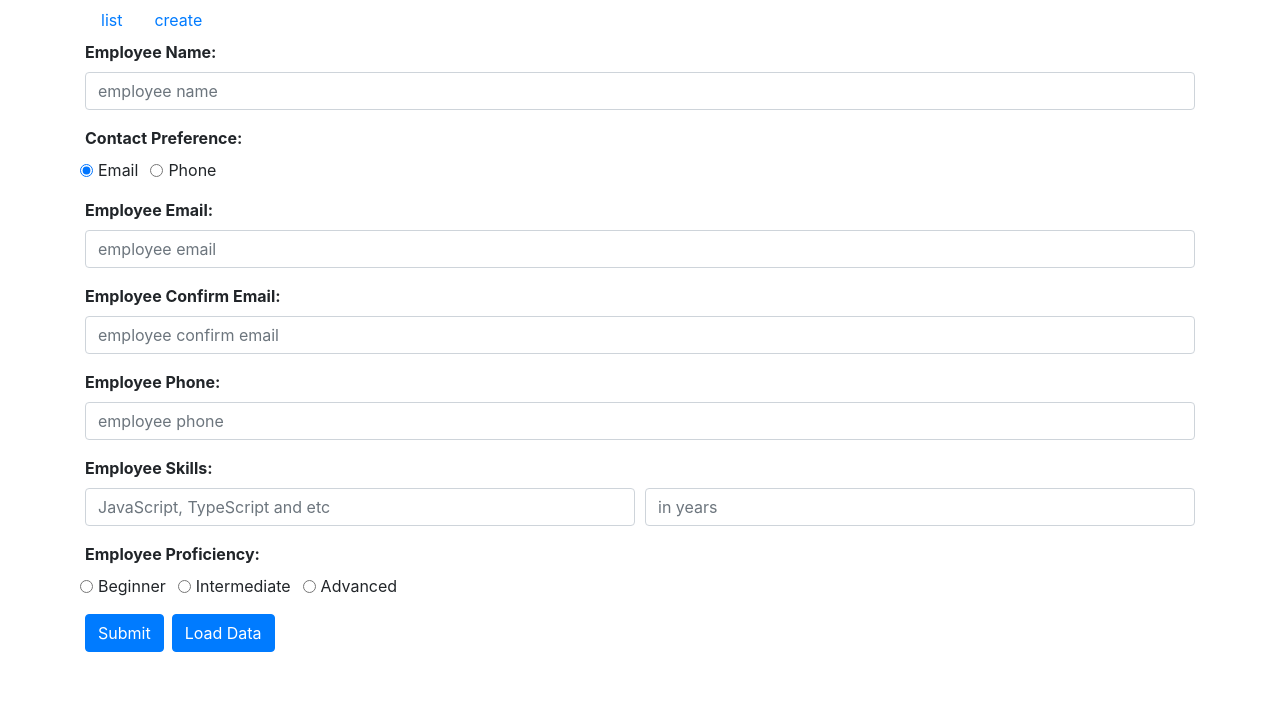
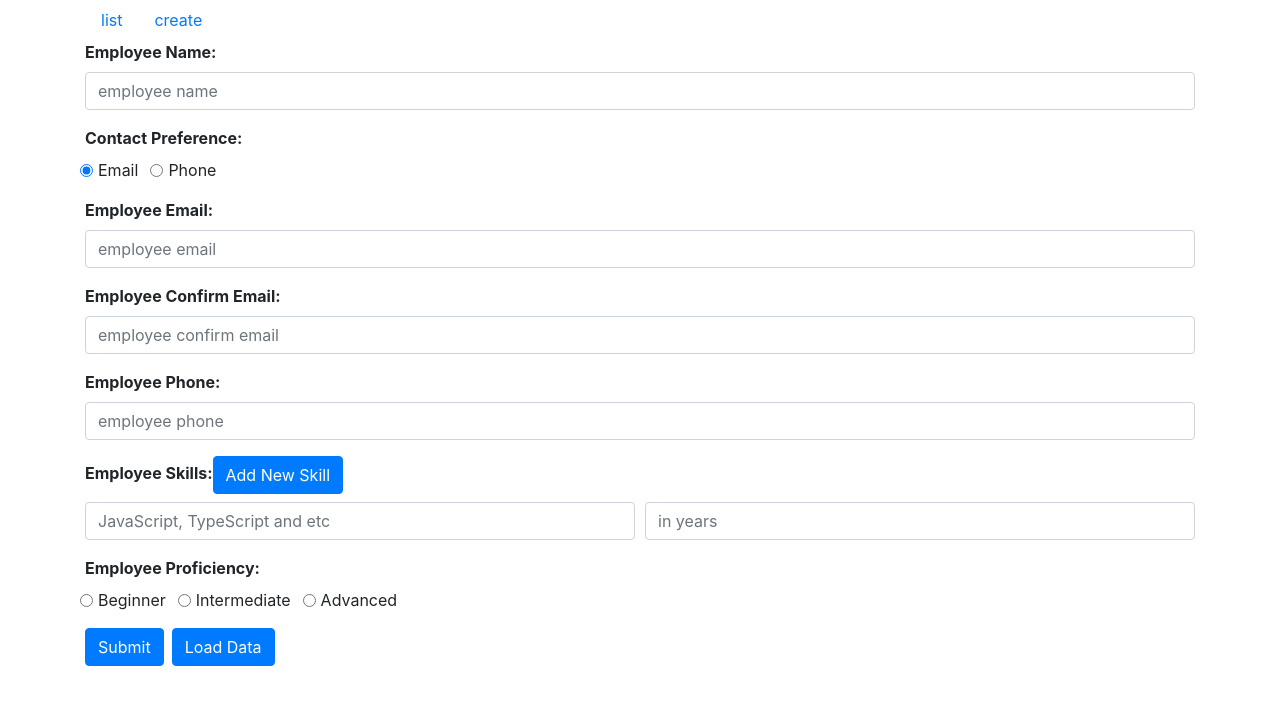
Before and after one commit to LaStudoAngular/angular-kukavka-app, an Angular app: page /create in a window 1280 px wide. Shown: the top 704 px of the page. Built offline with nearby package versions, Linux system fonts and the light colour scheme.

Commit message:
feat: Creating formarray of formgroup objects in Angular

```diff
--- a/src/app/components/employee/create-employee/create-employee.component.html
+++ b/src/app/components/employee/create-employee/create-employee.component.html
@@ -107,10 +107,14 @@
   </div>
 
   <!--  SKILLS GROUP-->
-  <div class="form-group" formGroupName="skills">
+  <label class="text-capitalize text-label">employee skills</label>
+  <button type="button" (click)="addSkillFormGroup()" class="btn btn-primary text-capitalize">
+    add new skill
+  </button>
+  <div formArrayName="skills">
+    <div class="form-group" formGroupName="0">
       <div class="form-group">
-      <label class="text-capitalize text-label">employee skills</label>
-      <div class="form-row">
+        <div class="form-row mt-2">
           <div class="col" [ngClass]="{ 'text-danger': formErrors.skillName }">
             <input
               formControlName="skillName"
@@ -185,7 +189,7 @@
         </div>
       </div>
     </div>
-
+  </div>
   <!--  SUBMIT BUTTON-->
   <button type="submit" class="btn btn-primary text-capitalize mr-2">
     submit
--- a/src/app/components/employee/create-employee/create-employee.component.ts
+++ b/src/app/components/employee/create-employee/create-employee.component.ts
@@ -73,11 +73,7 @@ export class CreateEmployeeComponent implements OnInit, OnDestroy {
       ),
       contactPreference: ['email'],
       phone: [''],
-      skills: this.fb.group({
-        skillName: ['', Validators.required],
-        skillExperience: ['', Validators.required],
-        skillProficiency: ['', Validators.required],
-      }),
+      skills: this.fb.array([this.addSkillFormGroup()]),
     });
 
     this.employeeCreateForm
@@ -131,8 +127,38 @@ export class CreateEmployeeComponent implements OnInit, OnDestroy {
     });
   }
 
+  public addSkillFormGroup(): FormGroup {
+    return this.fb.group({
+      skillName: ['', Validators.required],
+      skillExperience: ['', Validators.required],
+      skillProficiency: ['', Validators.required],
+    });
+  }
+
   public loadData(): void {
-    //
+    /*
+    const formArray = this.fb.array([
+      this.fb.control('Mark', Validators.required),
+      this.fb.group({
+        country: ['Austria', Validators.required],
+      }),
+      this.fb.array([]),
+    ]);
+    formArray.push(this.fb.control('Greenberg', Validators.required));
+    console.log(formArray.at(0).value + ' ' + formArray.at(formArray.length - 1).value);
+
+    for (const control of formArray.controls) {
+      if (control instanceof FormControl) {
+        console.log(`form control`);
+      }
+      if (control instanceof FormGroup) {
+        console.log(`form group`);
+      }
+      if (control instanceof FormArray) {
+        console.log(`form array`);
+      }
+    }
+    */
   }
 
   createNewFormSection(): FormGroup {
```
Lines whose indentation alone changed are shown as unchanged.
